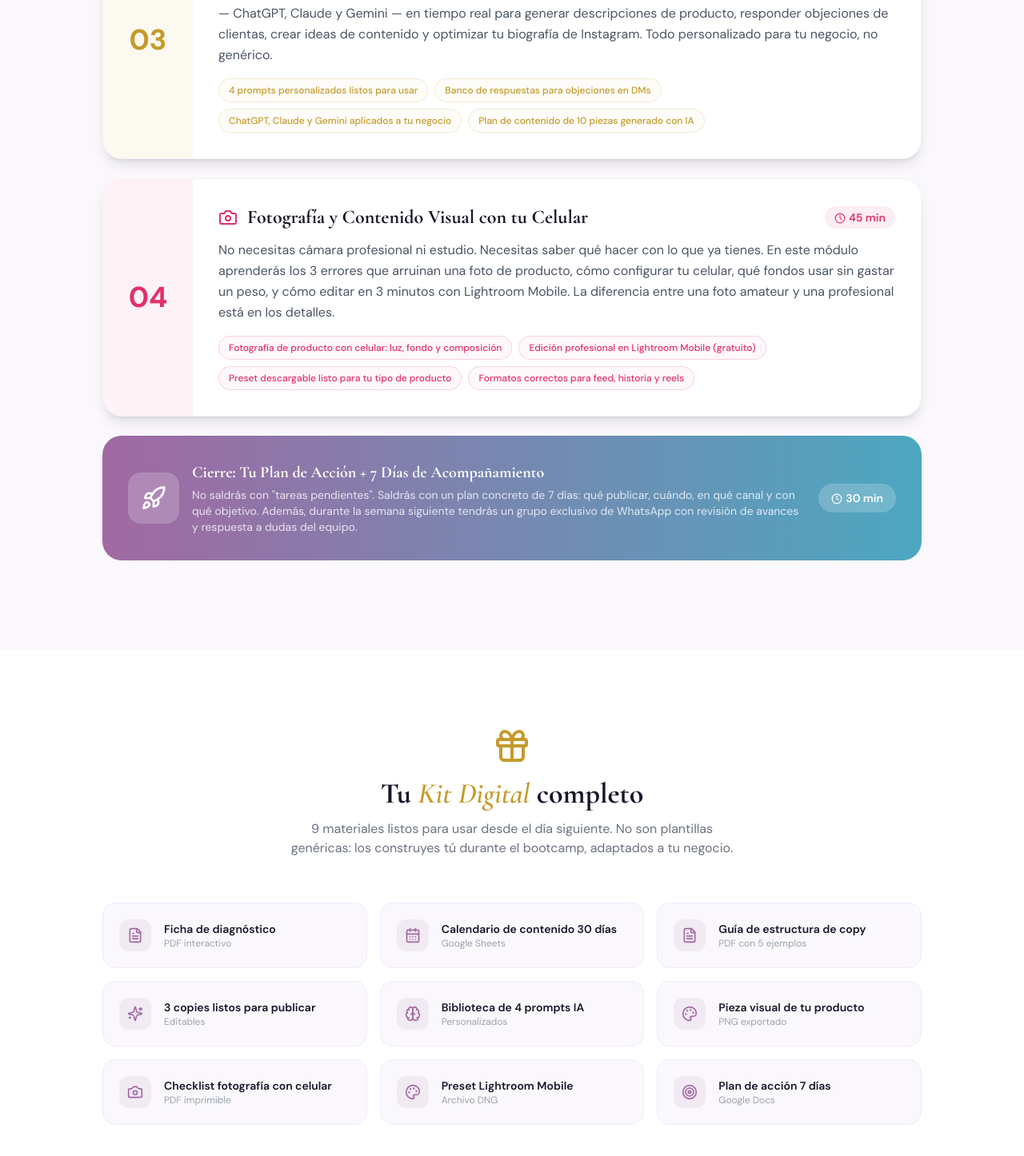
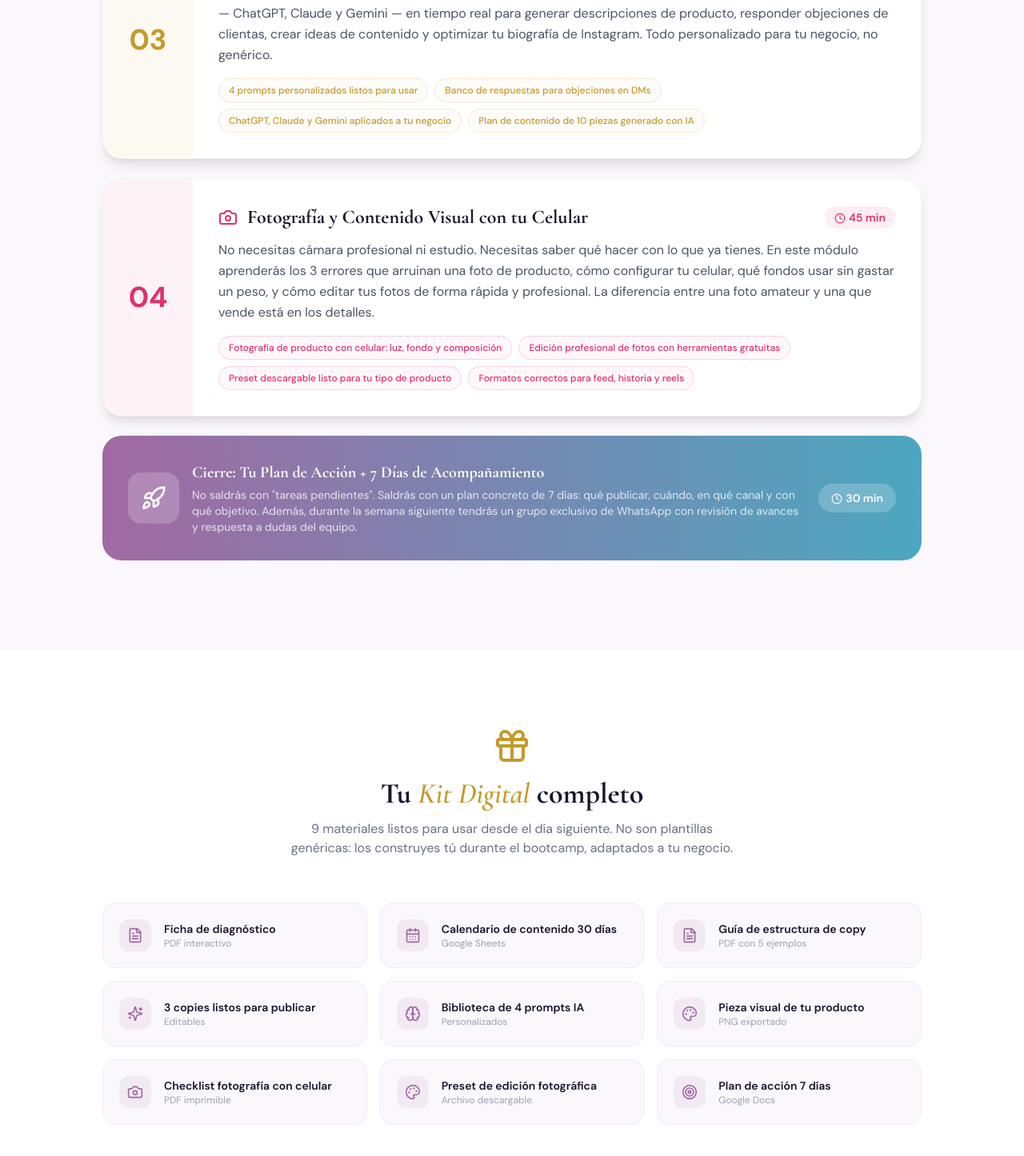
Before and after one commit to jcastr0/ej, a React (Vite) app: page /bootcamp in a window 1280 px wide. Shown: the part 4246-5692 px from the top of the page at 80% size. Built offline with nearby package versions, Linux system fonts and the light colour scheme; the HTML template or start-up script is replaced by a standard one.

Commit message:
fix: ocultar Lightroom Mobile de la landing

```diff
--- a/src/pages/Bootcamp.jsx
+++ b/src/pages/Bootcamp.jsx
@@ -86,10 +86,10 @@ const modules = [
     time: '45 min',
     icon: Camera,
     color: '#E1306C',
-    description: 'No necesitas cámara profesional ni estudio. Necesitas saber qué hacer con lo que ya tienes. En este módulo aprenderás los 3 errores que arruinan una foto de producto, cómo configurar tu celular, qué fondos usar sin gastar un peso, y cómo editar en 3 minutos con Lightroom Mobile. La diferencia entre una foto amateur y una profesional está en los detalles.',
+    description: 'No necesitas cámara profesional ni estudio. Necesitas saber qué hacer con lo que ya tienes. En este módulo aprenderás los 3 errores que arruinan una foto de producto, cómo configurar tu celular, qué fondos usar sin gastar un peso, y cómo editar tus fotos de forma rápida y profesional. La diferencia entre una foto amateur y una que vende está en los detalles.',
     highlights: [
       'Fotografía de producto con celular: luz, fondo y composición',
-      'Edición profesional en Lightroom Mobile (gratuito)',
+      'Edición profesional de fotos con herramientas gratuitas',
       'Preset descargable listo para tu tipo de producto',
       'Formatos correctos para feed, historia y reels',
     ],
@@ -104,7 +104,7 @@ const kitItems = [
   { icon: Brain, name: 'Biblioteca de 4 prompts IA', format: 'Personalizados' },
   { icon: Palette, name: 'Pieza visual de tu producto', format: 'PNG exportado' },
   { icon: Camera, name: 'Checklist fotografía con celular', format: 'PDF imprimible' },
-  { icon: Palette, name: 'Preset Lightroom Mobile', format: 'Archivo DNG' },
+  { icon: Palette, name: 'Preset de edición fotográfica', format: 'Archivo descargable' },
   { icon: Target, name: 'Plan de acción 7 días', format: 'Google Docs' },
 ];
 
@@ -152,7 +152,7 @@ const faqs = [
   },
   {
     q: '¿Qué me llevo exactamente?',
-    a: 'Un kit digital completo: ficha de diagnóstico de tu negocio, calendario de contenido para 30 días, guía de estructura de copy con 5 ejemplos, 3 copies listos que tú misma escribiste, biblioteca de 4 prompts de IA personalizados, una pieza visual exportada, checklist de fotografía, preset de Lightroom Mobile y tu plan de acción de 7 días.',
+    a: 'Un kit digital completo: ficha de diagnóstico de tu negocio, calendario de contenido para 30 días, guía de estructura de copy con 5 ejemplos, 3 copies listos que tú misma escribiste, biblioteca de 4 prompts de IA personalizados, una pieza visual exportada, checklist de fotografía, preset de edición fotográfica y tu plan de acción de 7 días.',
   },
   {
     q: '¿Cómo pago?',
```
